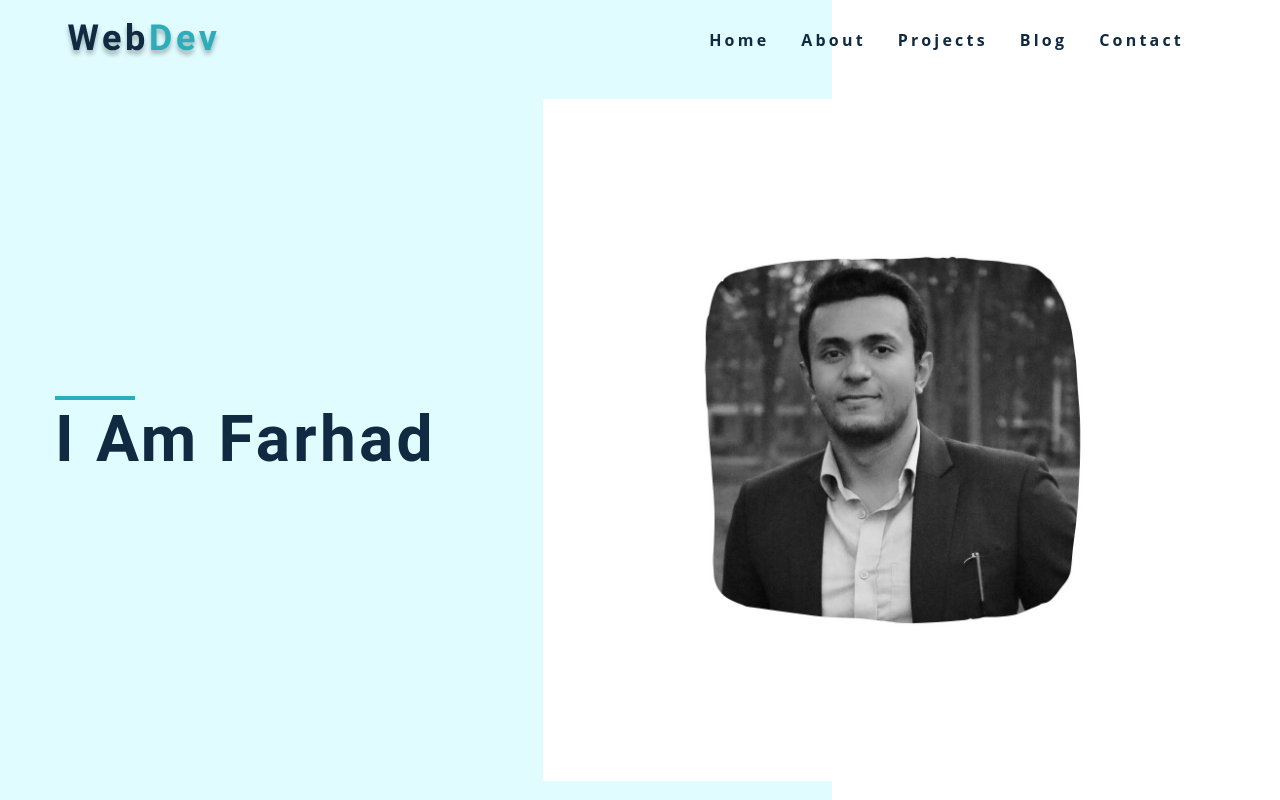
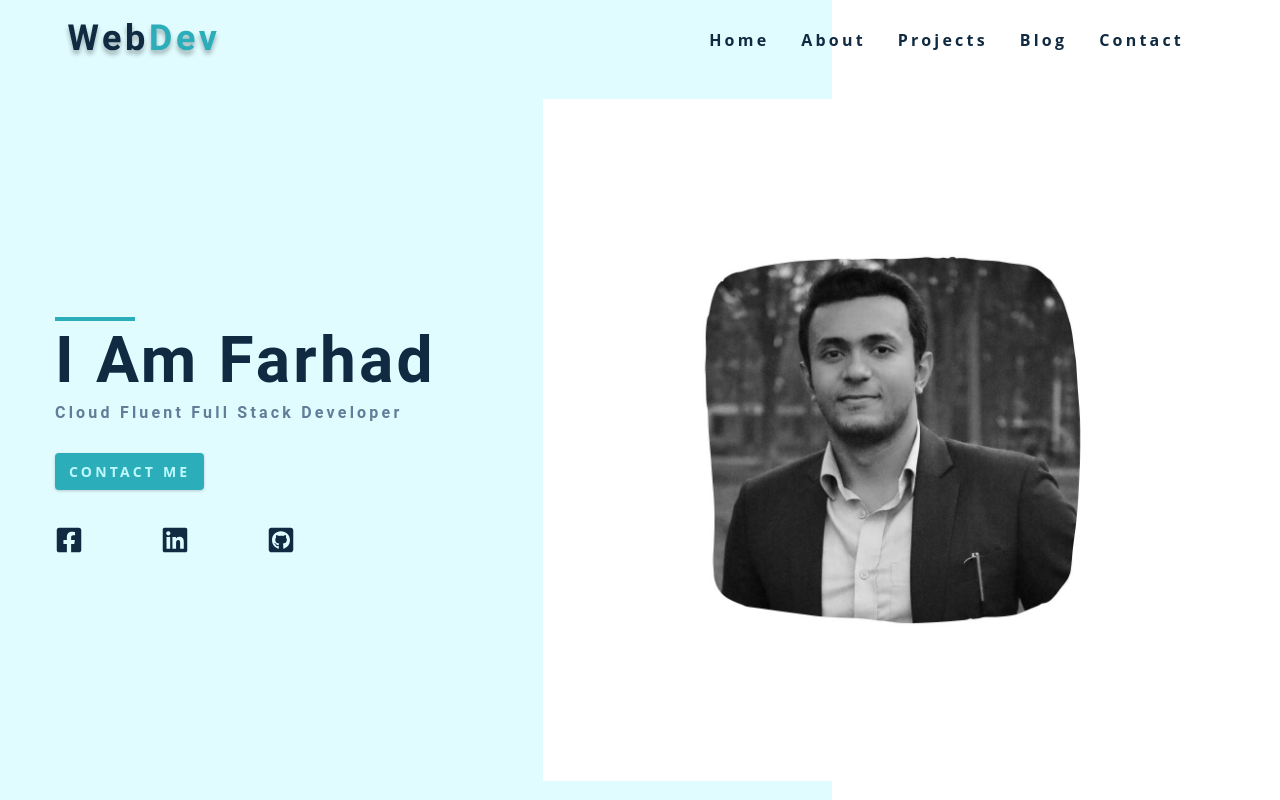
Before and after one commit to Farhad-Rezwan/myPortfolioOld, a Gatsby site: page / in a window 1280 px wide. Built offline with nearby package versions, Linux system fonts and the light colour scheme; Gatsby itself is replaced by a stand-in of ours.

Commit message:
Adding social links for the Home Page

```diff
--- a/src/components/Hero.js
+++ b/src/components/Hero.js
@@ -25,10 +25,15 @@ const Hero = () => {
     return (
         <header className="hero">
             <div className="section-center hero-center">
-        <article className="hero-info">
-        <div className="underline"></div>
-        <h1>I am Farhad</h1>
-        </article>
+                <article className="hero-info">
+                    <div className="underline"></div>
+                    <h1>I am Farhad</h1>
+                    <h4>cloud fluent full stack developer</h4>
+                    <Link to="/contact" className="btn">
+                        contact me
+                    </Link>
+                    <SocialLinks />
+                </article>
                 <Image fluid={fluid} className="hero-img" />
             </div>
         </header>
--- a/src/constants/socialLinks.js
+++ b/src/constants/socialLinks.js
@@ -2,8 +2,7 @@ import React from "react"
 import {
   FaFacebookSquare,
   FaLinkedin,
-  FaDribbbleSquare,
-  FaBehanceSquare,
+  FaGithubSquare,
   FaTwitterSquare,
 } from "react-icons/fa"
 
@@ -11,27 +10,17 @@ const data = [
   {
     id: 1,
     icon: <FaFacebookSquare className="social-icon"></FaFacebookSquare>,
-    url: "https://www.twitter.com",
+    url: "https://www.facebook.com/FaRHad.ReZwAN/",
   },
   {
     id: 2,
     icon: <FaLinkedin className="social-icon"></FaLinkedin>,
-    url: "https://www.twitter.com",
+    url: "https://www.linkedin.com/in/farhad-rezwan/",
   },
   {
     id: 3,
-    icon: <FaDribbbleSquare className="social-icon"></FaDribbbleSquare>,
-    url: "https://www.twitter.com",
-  },
-  {
-    id: 4,
-    icon: <FaBehanceSquare className="social-icon"></FaBehanceSquare>,
-    url: "https://www.twitter.com",
-  },
-  {
-    id: 5,
-    icon: <FaTwitterSquare className="social-icon"></FaTwitterSquare>,
-    url: "https://www.twitter.com",
+    icon: <FaGithubSquare className="social-icon"></FaGithubSquare >,
+    url: "https://github.com/Farhad-Rezwan",
   },
 ]
 const links = data.map(link => {
```
